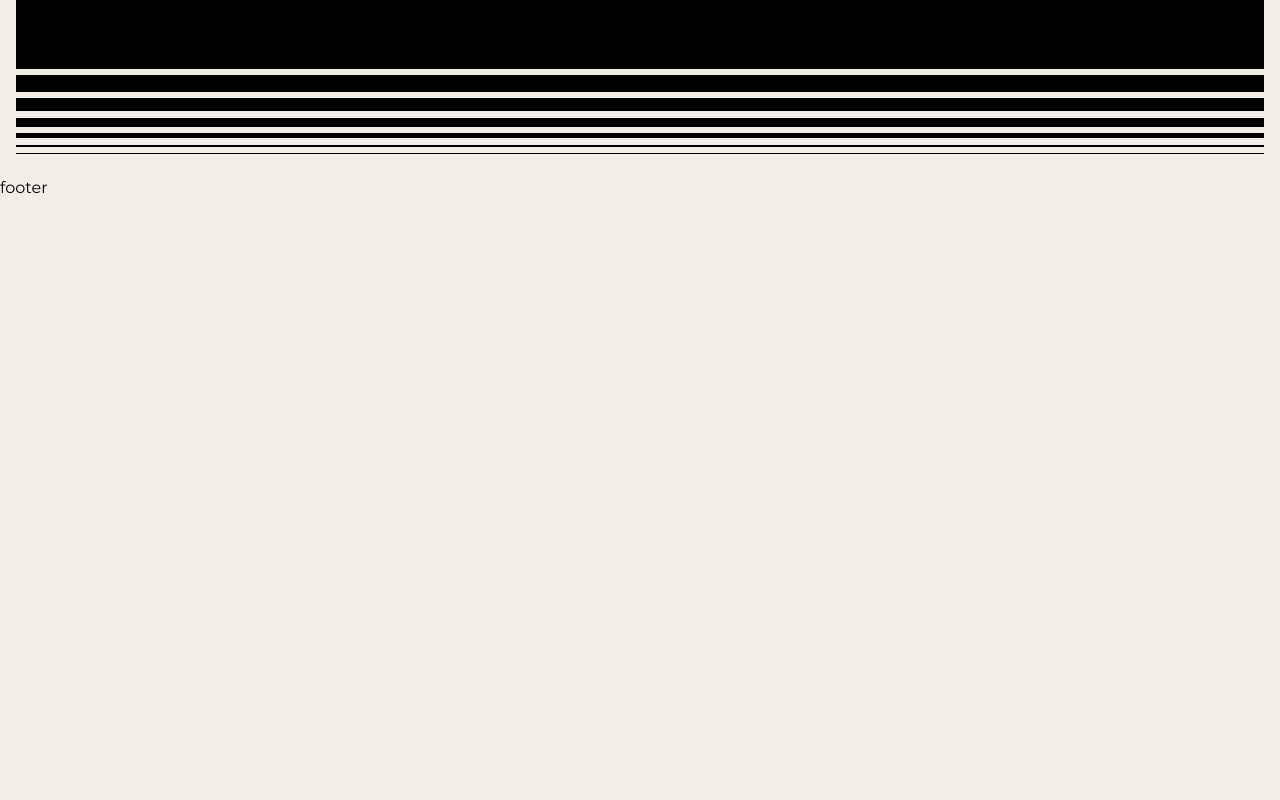
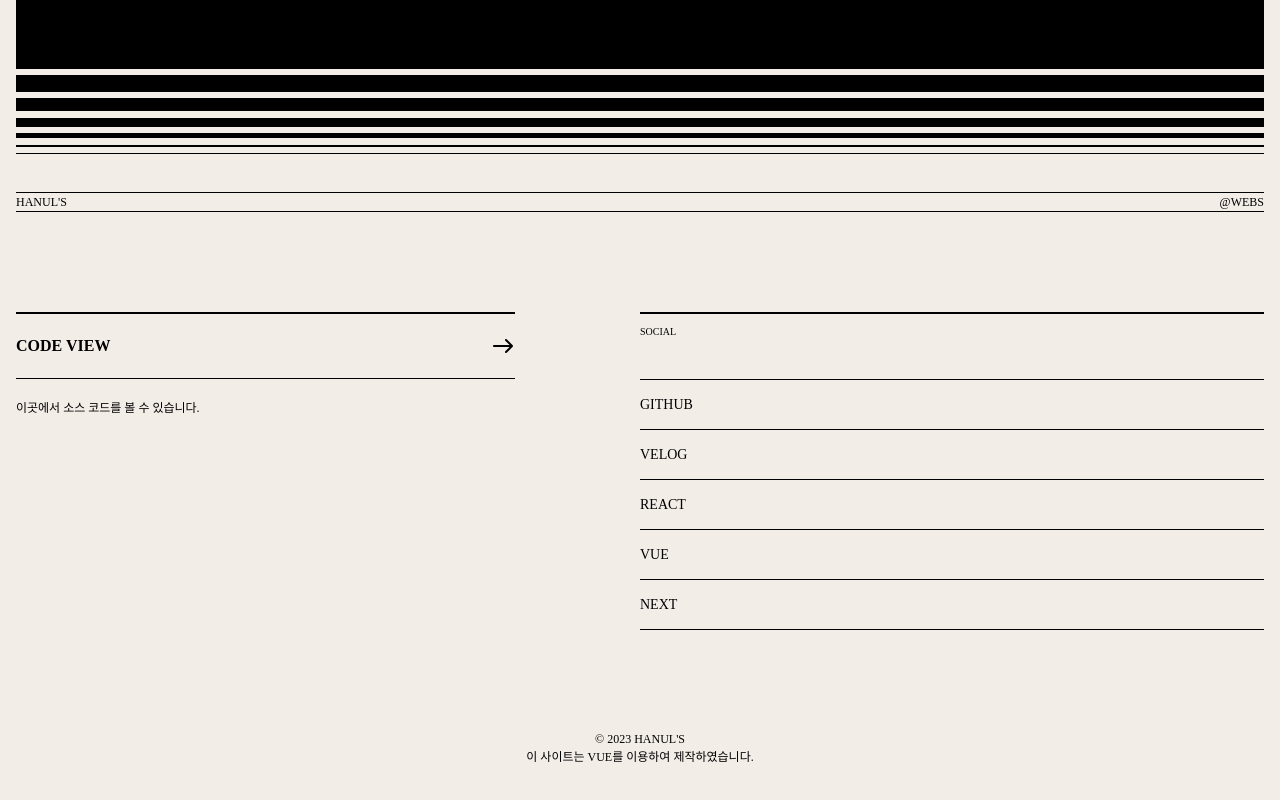
Before and after one commit to chu9400/port2023-vue, a Vue app: page / in a window 1280 px wide. Shown: the part 6342-7142 px from the top of the page. Before the commit the page ends 6542 px from the top, so only its background shows below. Built offline with nearby package versions, Linux system fonts and the light colour scheme; a small style sheet from the web is missing; a web font is replaced by a local one.

Commit message:
😵 푸터 완료

```diff
--- a/src/components/Contact.vue
+++ b/src/components/Contact.vue
@@ -1,5 +1,5 @@
 <script setup>
-    import { contactText} from "../constants";
+    import { contactText } from "../constants";
 </script>
 
 <template>
--- a/src/components/Footer.vue
+++ b/src/components/Footer.vue
@@ -1,3 +1,163 @@
+<script setup>
+    import { footerText } from "../constants";
+</script>
+
+
 <template>
-    footer
+    <footer id="footer" role="contentinfo">
+        <div class="footer__inner">
+            <h2 class="footer__text">
+                <div>hanul's</div>
+                <div>@webs</div>
+            </h2>
+
+            <div class="footer__info">
+                <div class="left">
+                    <div class="title">
+                        <a href="https://github.com/chu9400/port2023-vue" target="_blank" rel="noreferrer noopener">code view</a>
+                    </div>
+                    <p class="desc">이곳에서 소스 코드를 볼 수 있습니다.</p>
+                </div>
+                <div class="right">
+                    <h3>social</h3>
+                    <ul>
+                        <li v-for="(footer, key) in footerText" :key="key">
+                            <a :href="footer.link">{{footer.title}}</a>
+                            <em>{{ footer.desc }}</em>
+                        </li>
+                    </ul>
+                </div>
+            </div>
+            <div class="footer__right">
+                &copy; 2023 hanul's<br />
+
+                이 사이트는 VUE를 이용하여 제작하였습니다.
+            </div>
+        </div>
+    </footer>
 </template>
+
+<style lang="scss">
+
+#footer{
+    font-family: var(--mainKor-font);
+}
+
+.footer__inner{
+    padding: 16px;
+}
+
+.footer__text{
+    font-size: 12px;
+    text-transform: uppercase;
+    border-top: 1px solid var(--black);
+    border-bottom: 1px solid var(--black);
+    display: flex;
+    justify-content: space-between;
+}
+
+.footer__info{
+    display: flex;
+    justify-content: space-between;
+    margin: 100px 0px;
+
+    @media (max-width:800px) {
+        flex-direction: column;
+        margin: 40px 0;
+    }
+
+    .left{
+        width: 40%;
+
+        @media (max-width:800px) {
+            width: 100%;
+        }
+
+        .title{
+            border-top: 2px solid var(--black);
+            border-bottom: 1px solid var(--black);
+            padding: 20px 0;
+            text-transform: uppercase;
+            font-weight: 700;
+            background: url(../assets/img/arrow.svg) no-repeat right 20px;
+            transition: all 0.3s;
+
+            &:hover{
+                background-color: var(--black400);
+                padding-left: 10px;
+                border-color: transparent;
+                background-position: 95% 20px;
+            }
+
+            a:hover {
+                text-decoration: underline;
+                text-underline-position:under
+            }
+
+        }
+
+        .desc{
+            font-size: 12px;
+            padding-top: 20px;
+
+            @media (max-width:800px) {
+                margin-bottom: 40px;
+            }
+        }
+    }
+
+
+    .right{
+        width: 50%;
+
+        @media (max-width:800px) {
+            width: 100%;
+        }
+
+        h3{
+            border-top: 2px solid var(--black);
+            font-size: 10px;
+            margin-bottom: 40px;
+            padding-top: 10px;
+            text-transform: uppercase;
+        }
+
+        ul{
+            border-top: 1px solid var(--black);
+
+            li{
+                border-bottom: 1px solid var(--black);
+
+                a{
+                    display: inline-block;
+                    padding: 14px 0;
+                    font-size: 14px;
+                    text-transform: uppercase;
+                }
+
+                em{
+                    font-size: 12px;
+                    padding-left: 10px;
+                    opacity: 0;
+                    transition: all 0.3s;
+                }
+
+                &:hover {
+                    em {
+                        opacity: 1;
+                    }
+                }
+            }
+        }
+
+
+    }
+}
+
+.footer__right{
+    text-align: center;
+    text-transform: uppercase;
+    font-size: 12px;
+    margin-bottom: 20px;
+}
+</style>
```
